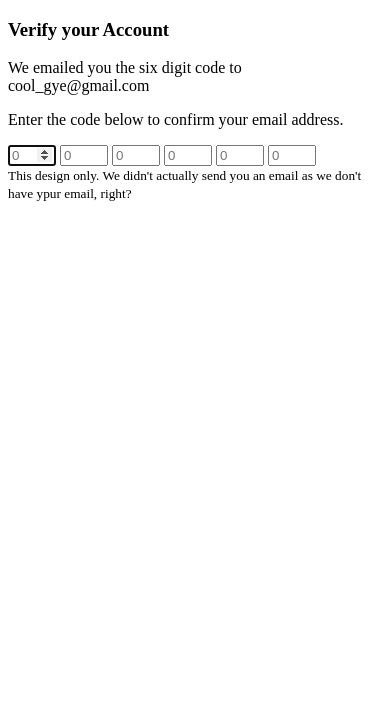
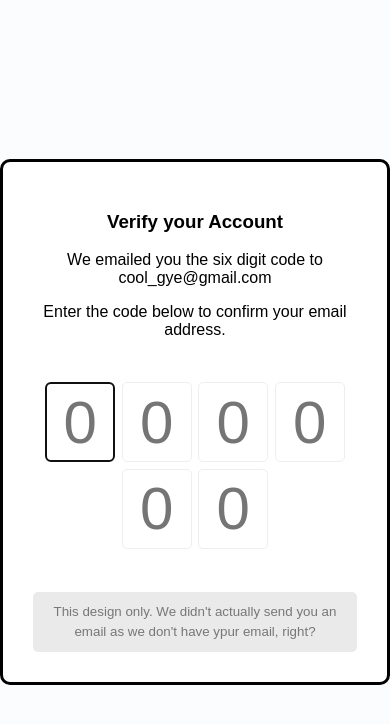
Before and after one commit to shweta-karande-2196/HTML-and-CSS-Level-2-Projects-M-22---HTML-and-CSS-Mini-Project--June-22-Batch---ft48ds99bvb9, a plain HTML site: page index.html in a window 390 px wide. Drawn offline with Linux system fonts and the light colour scheme; a web font is replaced by a local one.

Commit message:
Add files via upload

```diff
--- a/index.html
+++ b/index.html
@@ -3,7 +3,7 @@
     <head>
         <meta charset="UTF-8"/>
         <meta name="viewport" content="width=device-width,initial-scale=1.0"/>
-        <link rel="stylesheet" href="style.css"/>
+        <link rel="stylesheet" href="stylesheet.css"/>
         <title>Verify Account</title>
     </head>
     <body>
@@ -23,6 +23,6 @@
             </div>
             <small class="info">This design only. We didn't actually send you an email as we don't have ypur email, right?</small>
         </div>
-        <script src="App.js"></script>
+        <script src="script.js"></script>
     </body>
 </html>
--- /dev/null
+++ b/script.js
@@ -0,0 +1,16 @@
+const codes = document.querySelectorAll('.code')
+
+codes[0].focus()
+
+codes.forEach((code, idx) => {
+    code.addEventListener('keydown', (e) => {
+        if (e.key >= 0 && e.key <= 9) {
+            codes[idx].value=''
+            setTimeout(() => codes[idx+1].focus(),10)
+
+        } else if (e.key === 'Backspace') {
+            setTimeout(() => codes[idx+1].focus(),10)
+
+        }
+    })
+})
--- /dev/null
+++ b/stylesheet.css
@@ -0,0 +1,83 @@
+@import url('https://fonts.googleapis.com/css?family=Muli:00,700&display=swap');
+
+*{
+    box-sizing: border-box;
+}
+
+body{
+    background-color: #fbfcfe;
+    font-family: 'Muli0', sans-serif;
+    display:flex;
+
+    align-items: center;
+    justify-content: center;
+    height: 100vh;
+    overflow: hidden;
+    margin: 0;
+}
+
+
+.container{
+    background-color: #fff;
+    border: 3px #000 solid;
+    border-radius: 10px;
+    padding: 30px;
+    max-width: 1000px;
+    text-align: center;
+    font-weight: 300;
+    -moz-appearance: textfield;  /*bcoz to support file in firefox app*/
+
+}
+
+.code-container{
+    display: flex;
+    align-items: center;
+    justify-content: center;
+    margin: 40px 0;
+
+}
+
+.code{
+    border-radius: 5px;
+    font-size: 75px;
+    height: 120px;
+    width: 100px;
+    border: 1px solid #eee;
+    margin: 1%;
+    text-align: center;
+}
+
+/*to remove arrow in the box*/
+.code::-webkit-outer-spin-button,
+.code::-webkit-inner-spin-button{
+    -webkit-appearance: none;
+    margin: 0;
+}
+
+.code:valid{
+    border-color: #3498db;
+    box-shadow: 0 10px -5px rgba(0, 0, 0, 0.25);
+}
+
+.info {
+    background-color: #eaeaea;
+    display: inline-block;
+    padding: 10px;
+    line-height: 20px;
+    max-width: 400px;
+    color: #777;
+    border-radius: 5px;
+
+}
+
+@media (max-width:600px){
+    .code-container{
+        flex-wrap: wrap;
+    }
+
+    .code{
+        font-size: 60px;
+        height: 80px;
+        max-width: 70px;
+    }
+}
```
